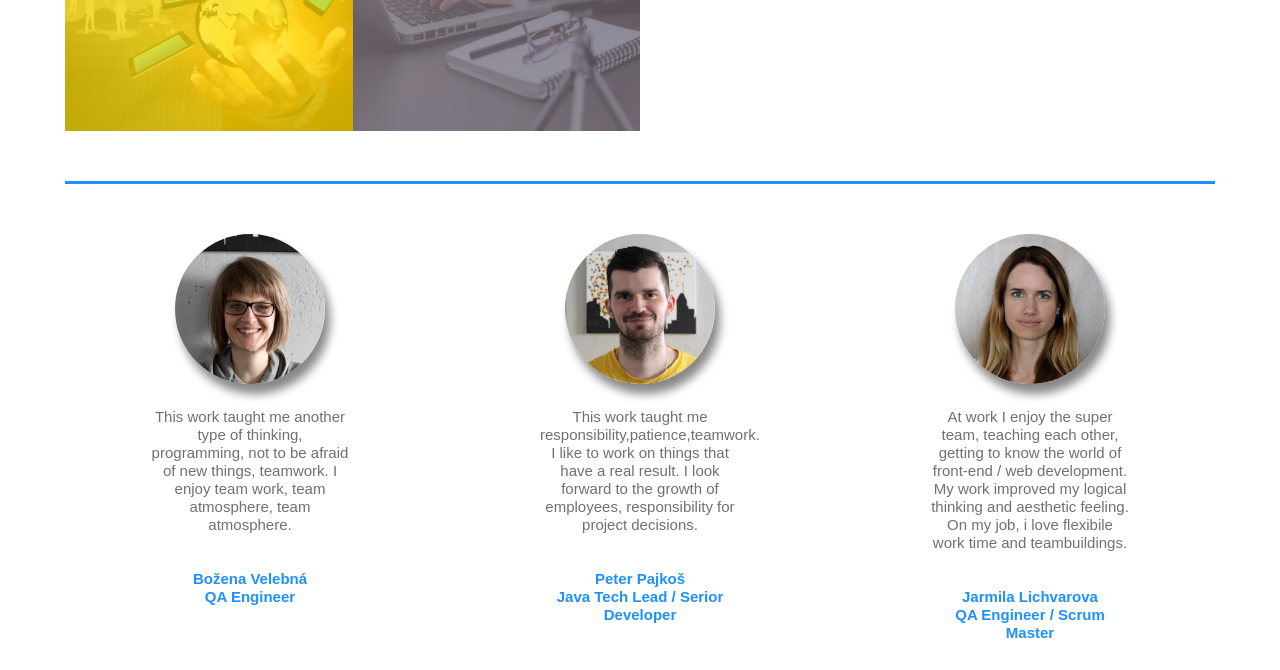
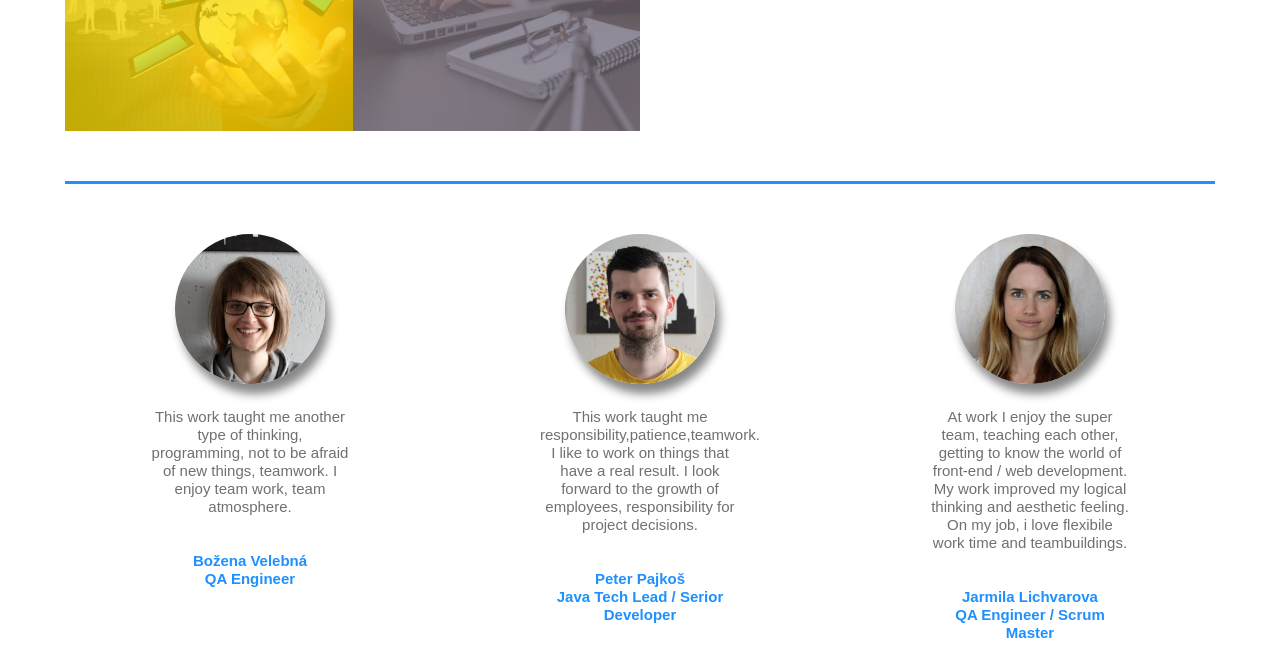
Before and after one commit to tomcosk/dznwebsite, a plain HTML site: page index.html in a window 1280 px wide. Shown: the part 1630-2300 px from the top of the page. Drawn offline with nearby package versions, Linux system fonts and the light colour scheme.

Commit message:
repair text

```diff
--- a/index.html
+++ b/index.html
@@ -211,7 +211,7 @@
           <div class="employee">
             <img src="img/bozka.jpg" alt="" />
             <p class="employee-d">
-              This work taught me another type of thinking, programming, not to be afraid of new things, teamwork. I enjoy team work, team atmosphere, team atmosphere.
+              This work taught me another type of thinking, programming, not to be afraid of new things, teamwork. I enjoy team work, team atmosphere.
             </p>
             <br /><br />
             <p class="employee-n">Božena Velebná</p>
```
